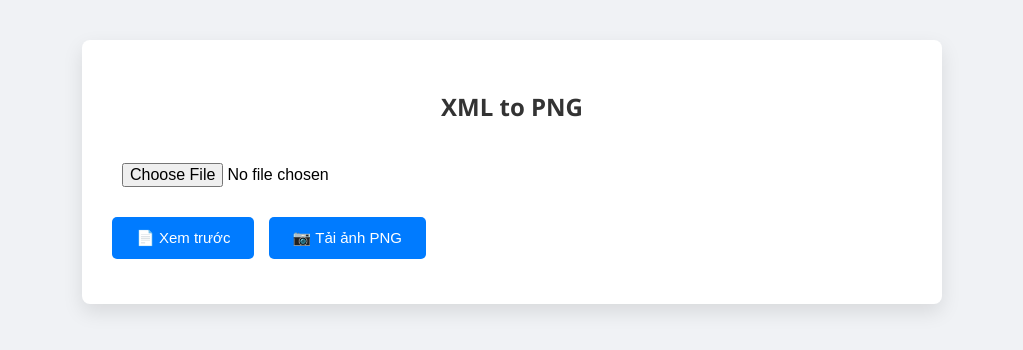
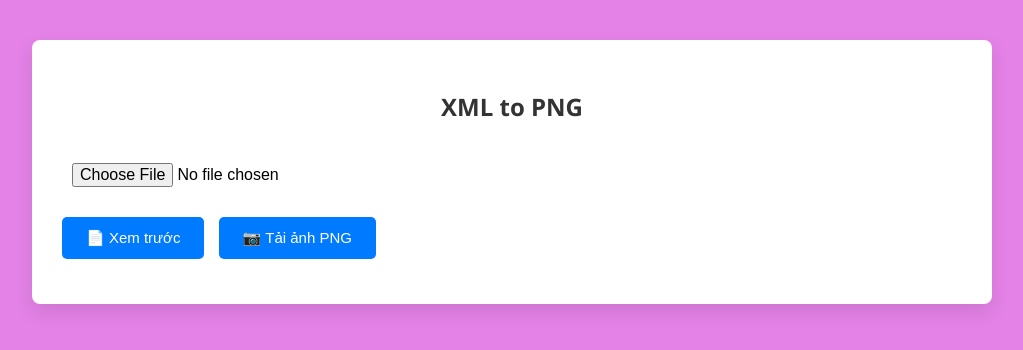
Before and after one commit to TruongHuynh0604/Read_XML, a plain HTML site: page index.html in a window 1280 px wide. Shown: the whole page, without its empty margins (128-1151 px from the left). Drawn offline with nearby package versions, Linux system fonts and the light colour scheme.

Commit message:
Update index.html

```diff
--- a/index.html
+++ b/index.html
@@ -7,12 +7,12 @@
   <style>
     body {
       font-family: 'Segoe UI', sans-serif;
-      background: #f0f2f5;
+      background: #e482e7;
       margin: 0;
       padding: 40px;
     }
     .container {
-      max-width: 800px;
+      max-width: 900px;
       margin: auto;
       background: white;
       border-radius: 8px;
@@ -46,7 +46,7 @@
     }
     #previewBox {
       margin-top: 30px;
-      background: #f9f9f9;
+      background: white;
       border-left: 4px solid #007bff;
       padding: 20px;
       font-family: monospace;
```
